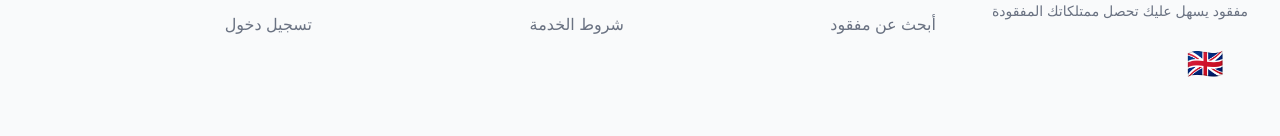
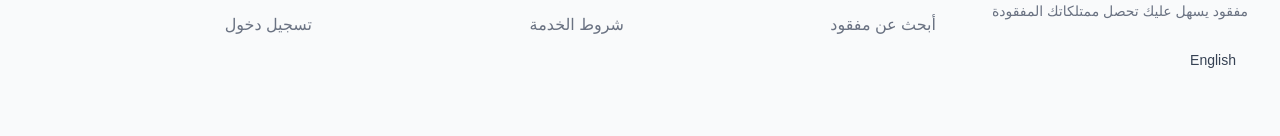
Before and after one commit to dark0crystal/customized-mfqod, a Next.js app in the folder frontend/: page /ar in a window 1280 px wide. Shown: the part 1112-1248 px from the top of the page. Built offline with nearby package versions, Linux system fonts and the light colour scheme; no server answers; a web font is replaced by a local one.

Commit message:
fix lang change and navbar

```diff
--- a/frontend/src/components/navbar/LangChange.tsx
+++ b/frontend/src/components/navbar/LangChange.tsx
@@ -2,26 +2,48 @@
 import { usePathname } from "next/navigation";
 import { Link } from "@/i18n/navigation";
 import { useLocale } from "next-intl";
-// import { Inter } from "next/font/google";
-
-// const inter = Inter({ subsets: ["latin"], weight: ["400", "700"] ,display: 'swap',});
 
 export default function LanguageChange() {
     const pathName = usePathname();
     const locale = useLocale();
 
-    // Remove the current locale from the pathname
-    const pathWithoutLocale = pathName.replace(`/${locale}`, "");
+    // Locale segments should be at pathname start as /en/..., /ar/...
+    // Remove leading locale from pathname (handles if not at root, or if missing)
+    function stripLocale(path: string, locale: string) {
+        if (path === `/${locale}`) return "";
+        if (path.startsWith(`/${locale}/`)) return path.slice(locale.length + 1);
+        return path;
+    }
+
+    const pathWithoutLocale = stripLocale(pathName, locale);
+
+    // Build proper href for switch, always include "/" before path if needed
+    function switchHref(path: string) {
+        // Home: path is empty string
+        if (!path || path === "/") return "/";
+        // If path already starts with "/", just use path
+        return path.startsWith("/") ? path : `/${path}`;
+    }
 
     return (
-        <div >
+        <div className="flex items-center">
             {locale === "ar" ? (
-                <Link className="mx-6 text-3xl font-bold" href={`/en${pathWithoutLocale}`} locale="en">
-                    🇬🇧
+                <Link
+                    className="px-3 py-1 text-sm font-medium text-gray-700 hover:text-blue-600 transition-colors rounded-md hover:bg-gray-100"
+                    href={switchHref(pathWithoutLocale)}
+                    locale="en"
+                    prefetch={false}
+                >
+                    English
                 </Link>
             ) : (
-                <Link className="mx-6 text-3xl font-bold" href={`/ar${pathWithoutLocale}`} locale="ar">
-                    🇴🇲
+                <Link
+                    className="px-3 py-1 text-sm font-medium text-gray-700 hover:text-blue-600 transition-colors rounded-md hover:bg-gray-100"
+                    href={switchHref(pathWithoutLocale)}
+                    locale="ar"
+                    prefetch={false}
+                >
+                    العربية
                 </Link>
             )}
         </div>
--- a/frontend/src/components/navbar/MobileNavbar.tsx
+++ b/frontend/src/components/navbar/MobileNavbar.tsx
@@ -6,15 +6,28 @@ import { useState, useEffect } from "react";
 import Brand from "./Brand";
 import { RxHamburgerMenu } from "react-icons/rx";
 import { IoClose } from "react-icons/io5";
-// import Profile from "./Profile";
+import { tokenManager } from "@/utils/tokenManager";
+import { useRouter } from "next/navigation";
+import LanguageChange from "./LangChange";
+import UserProfile from "./UserProfile";
 
 export default function MobileNavbar() {
   const t = useTranslations("navbar");
   const [show, setShow] = useState(false);
+  const router = useRouter();
 
   // Toggle Navbar and Body Scroll
   const toggleNavbar = () => {
     setShow((prev) => !prev);
+  };
+
+  const handleReportClick = () => {
+    if (!tokenManager.isAuthenticated()) {
+      router.push('/auth/login');
+    } else {
+      router.push('/dashboard/report-missing-item');
+    }
+    toggleNavbar();
   };
 
   // Prevent body scroll when the navbar is open
@@ -46,21 +59,43 @@ export default function MobileNavbar() {
       {/* Dropdown Menu */}
       {show && (
         <div
-          className={`absolute top-[12vh] left-0 w-full h-screen bg-white z-50 flex flex-col  space-y-6 p-6`}
+          className={`absolute top-[12vh] left-0 w-full h-screen bg-white z-50 flex flex-col space-y-8 py-8 px-6`}
         >
+          {/* Main Navigation Links */}
+          <div className="space-y-6 my-4">
             <Link href="/search" onClick={toggleNavbar}>
-            <h1 className="text-2xl font-normal text-gray-700 hover:text-blue-600">
+              <h1 className="text-xl sm:text-2xl md:text-3xl font-normal text-gray-700 hover:text-blue-600 transition-colors py-2">
                 {t("search")}
               </h1>
             </Link>
 
-          <Link href="/report-found-item" onClick={toggleNavbar}>
-            <h1 className="text-2xl font-normal text-gray-700 hover:text-blue-600">
-              {t("report")}
+            <Link href="/branches-info" onClick={toggleNavbar}>
+              <h1 className="text-xl sm:text-2xl md:text-3xl font-normal text-gray-700 hover:text-blue-600 transition-colors py-2">
+                {t("branchesInfo")}
               </h1>
             </Link>
 
-          {/* <Profile/> */}
+            <button onClick={handleReportClick}>
+              <h1 className="text-xl sm:text-2xl md:text-3xl font-normal text-gray-700 hover:text-blue-600 transition-colors py-2">
+                {t("report")}
+              </h1>
+            </button>
+          </div>
+
+          {/* Divider */}
+          <div className="border-t border-gray-200 my-8"></div>
+
+          {/* User Authentication & Language */}
+          <div className="space-y-6 my-4">
+            <div className="flex items-center justify-between gap-4 py-2">
+              <span className="text-base sm:text-lg md:text-xl font-medium text-gray-600">Language / اللغة</span>
+              <LanguageChange />
+            </div>
+
+            <div className="flex items-center justify-center py-2">
+              <UserProfile />
+            </div>
+          </div>
         </div>
       )}
 
```
Lines whose indentation alone changed are shown as unchanged.
